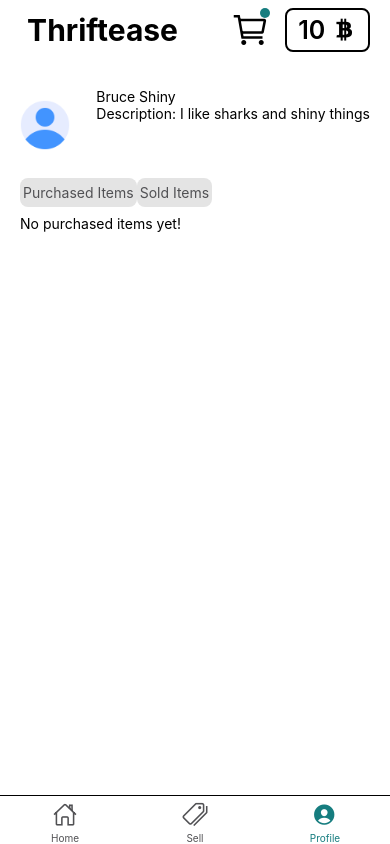
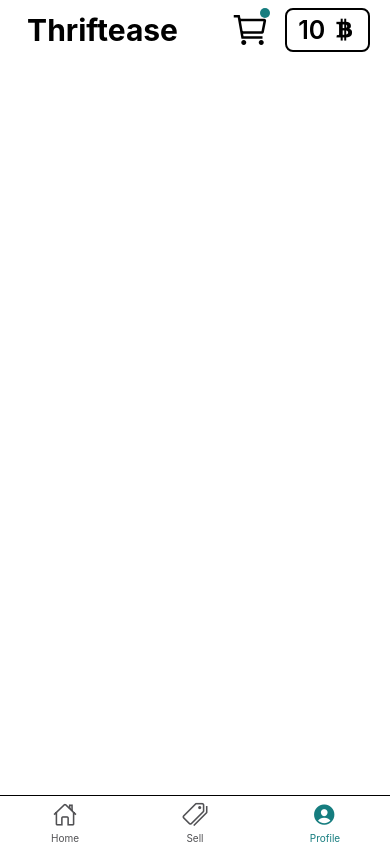
Before and after one commit to FrozenPigeon/Group-Five, a React Native app in the folder frontend/: screen /Profile in a window 390 px wide. Built offline with nearby package versions, Linux system fonts and the light colour scheme.

Commit message:
Reverting to previous commit

```diff
--- a/frontend/App.js
+++ b/frontend/App.js
@@ -10,8 +10,6 @@
 import SellScreen from "./screens/sell";
 import ItemViewScreen from "./screens/itemView";
 import CartScreen from "./screens/cart";
-import LoginScreen from "./screens/login";
-import RegisterScreen from "./screens/register";
 import Purchased from "./screens/purchased";
 import AsyncStorage from "@react-native-async-storage/async-storage";
 import { useEffect, useState } from "react";
@@ -60,7 +58,6 @@
 
     try {
       await AsyncStorage.setItem('@tokens', "10")
-      await AsyncStorage.setItem('@purchasecompleted', "false")
     } catch (error) {
       console.log(error);
 
@@ -159,10 +156,9 @@
         <RootStack.Screen name="Home" component={HomeScreen} />
         <RootStack.Screen name="ItemViewScreen" component={ItemViewScreen} options={{headerTitle: ""}}/>
         <RootStack.Screen name="CartScreen" component={CartScreen} />
-        <RootStack.Screen name="LoginScreen" component={LoginScreen} options={{headerTitle: "Login"}}/>
-        <RootStack.Screen name="RegisterScreen" component={RegisterScreen} options={{headerTitle: "Register"}}/>
-        <RootStack.Screen name="BottomNavigation" component={TabsNav} options={{ headerShown: false }}/>
         <RootStack.Screen name="Purchased" component={Purchased} options={{headerTitle: ""}}/>
+        <RootStack.Screen name="BottomNavigation" component={TabsNav} options={{ headerShown: false }} />
+
       </RootStack.Navigator>
 
     </NavigationContainer>
--- a/frontend/package.json
+++ b/frontend/package.json
@@ -9,23 +9,19 @@
     "web": "expo start --web"
   },
   "dependencies": {
-    "@expo/webpack-config": "^0.17.2",
     "@react-native-async-storage/async-storage": "^1.17.11",
     "@react-navigation/bottom-tabs": "^6.4.0",
     "@react-navigation/native": "^6.0.13",
     "@react-navigation/native-stack": "^6.9.1",
     "expo": "~47.0.3",
     "expo-status-bar": "~1.4.2",
-    "ios-simulator": "^1.0.18",
     "react": "18.1.0",
-    "react-dom": "18.1.0",
     "react-native": "0.70.5",
     "react-native-safe-area-context": "4.4.1",
     "react-native-screens": "~3.18.0",
     "undefined": "@expo/vector-icons/Ionicons",
     "expo-media-library": "~15.0.0",
-    "expo-camera": "~13.0.0",
-    "react-native-web": "~0.18.9"
+    "expo-camera": "~13.0.0"
   },
   "devDependencies": {
     "@babel/core": "^7.12.9"
--- a/frontend/screens/cart.js
+++ b/frontend/screens/cart.js
@@ -14,17 +14,6 @@
             setItemPurchased('false');
         } else setItemPurchased('true');
     };
-
-    const completePurchase = async () => {
-
-      try {
-        await AsyncStorage.setItem('@purchasecompleted', "true")
-        navigation.navigate('Purchased')
-      } catch (error) {
-        console.log(error);
-
-      }
-    }
 
     useEffect(() => {
         getItemPurchased();
@@ -61,9 +50,7 @@
             }
 
             {itemPurchased === 'true' &&
-                <TouchableOpacity style={styles.purchaseButton} onPress={
-
-                completePurchase}>
+                <TouchableOpacity style={styles.purchaseButton} onPress={ () => navigation.navigate('Purchased')}>
                     <Text style={{ color: "white", fontWeight: "bold", fontSize: "20px" }}>Complete Purchase</Text>
                 </TouchableOpacity>
             }
--- a/frontend/screens/home.js
+++ b/frontend/screens/home.js
@@ -57,6 +57,8 @@
       };
 
     return (
+        //<TopNavbar />
+        <>
         <View style={styles.main_container}>
             <View style={styles.searchbar}>
                 <Ionicons name="search-outline" color="#515154" style={{ fontSize: 20, paddingRight: 8 }} />
@@ -109,8 +111,7 @@
                     </TouchableOpacity>
                 ))}
             </ScrollView>
-            <TouchableOpacity onPress={() => navigation.navigate("LoginScreen")}><Text>Go to Login -- will remove later</Text></TouchableOpacity>
-        </View>
+        </View></>
     );
 
 }
--- a/frontend/screens/profile.js
+++ b/frontend/screens/profile.js
@@ -1,159 +1,13 @@
 import React, { useEffect, useState } from "react";
-import AsyncStorage from '@react-native-async-storage/async-storage'
-import { StyleSheet, ScrollView, View, TouchableOpacity, Text, Image } from "react-native";
-import Ionicons from 'react-native-vector-icons/Ionicons';
+import { Text, View } from "react-native";
+
 
 export default function ProfileScreen({ navigation }) {
 
-  const [flagPurchased, setFlagPurchased] = useState(0);
-  const [flagSold, setFlagSold] = useState(0);
-  const [filterParam, setFilterParam] = useState(["All"]);
-  const [itemPurchased, setItemPurchased]= useState(["false"]);
-  const [tokens, setTokens] = useState(["false"])
+    return (
+        <View>
 
-  const getTokens = async () => {
-    try {
-      const value = await AsyncStorage.getItem('@purchasecompleted')
-      console.log(value)
-      setTokens(value)
-    } catch (error) {
-      console.log(error);
-    }
-  }
-
-  useEffect(() => {
-    setInterval(() => {
-      getTokens();
-    }, 2000)
-  }
-  );
-
-  const selectPurchased = () => {
-    setFlagPurchased(flagPurchased === 0 ? 1 : 0);
-    setFlagSold(0)
-    if(flagPurchased === 0) {
-        setFilterParam("Purchased")
-    }
-  }
-
-  const selectSold = () => {
-      setFlagSold(flagSold === 0 ? 1 : 0);
-      setFlagPurchased(0)
-      if(flagSold === 0) {
-          setFilterParam("Sold")
-      }
-  }
-  return (
-      <View style={styles.main_container}>
-        <View style={styles.info_container}>
-          <Image source={require("../images/user.png")} style={styles.user} resizeMode="contain"/>
-          <View>
-            <Text>Bruce Shiny</Text>
-            <Text>Description: I like sharks and shiny things</Text>
-          </View>
         </View>
-        <View style={styles.button_container}>
-          <TouchableOpacity onPress={() => selectPurchased()} style={[styles.button, {backgroundColor: flagPurchased ? '#167D7F' : '#E4E4E4'}]}>
-            <Text style={[styles.buttontext, {color: flagPurchased ? '#FFFFFF' : '#515154'}]}>Purchased Items</Text>
-          </TouchableOpacity>
-          <TouchableOpacity onPress={() => selectSold()}   style={[styles.button, {backgroundColor: flagSold ? '#167D7F' : '#E4E4E4'}]}>
-              <Text style={[styles.buttontext, {color: flagSold ? '#FFFFFF' : '#515154'}]}>Sold Items</Text>
-          </TouchableOpacity>
-        </View>
-        <View style={{ flexGrow: 1, flexDirection: 'row', flexWrap: 'wrap', justifyContent: "space-between" }}>
-        {tokens === 'true' &&
-          <View style={styles.itemContainer}>
-            <View style={[styles.typeContainer, { backgroundColor: '#AF638E' }]}>
-                <Text style={{ color: '#FFFFFF', fontSize: 11 }}>Warehouse</Text>
-            </View>
-
-            <Image source={require("../images/green_hoodie.png")} resizeMode="contain" style={{ height: 120, width: 120, zIndex: 1}} />
-            <View style={styles.itemInfoContainer}>
-                <Text style={styles.itemText}>Green Hoodie</Text>
-                <View style={styles.itemTextContainer}>
-                    <Text style={styles.itemText}>5</Text>
-                    <Ionicons name="logo-bitcoin" style={styles.itemText} />
-                </View>
-            </View>
-        </View>}
-        {tokens === 'false' &&
-          <Text>No purchased items yet!</Text>
-        }
-        </View>
-      </View>
-  );
+    );
 
 }
-
-const styles = StyleSheet.create({
-  main_container: {
-    margin: 20,
-    display: "flex"
-  },
-  user: {
-    borderRadius: 8,
-    marginVertical: 12,
-    width: 50,
-    height: 50,
-  },
-  info_container: {
-    width: '100%',
-    display: "flex",
-    flexDirection: "row",
-    marginVertical: 8,
-    justifyContent: "space-between"
-  },
-  button: {
-    maxWidth: 130,
-    alignItems: 'center',
-    borderRadius: 8,
-    paddingHorizontal: 3,
-    paddingVertical: 6,
-  },
-  button_container: {
-    width: '100%',
-    display: "flex",
-    flexDirection: "row",
-    marginVertical: 8,
-    // justifyContent: "space-between"
-    alignContent: "center",
-    alignSelf: "center"
-  },
-  itemContainer: {
-    borderStyle:'solid',
-    borderColor:'#E4E4E4',
-    borderWidth:'1px',
-    flexBasis: '48%',
-    marginBottom: 12,
-    borderRadius: 8,
-    paddingHorizontal: 12,
-    paddingVertical: 4,
-    alignItems: 'center'
-  },
-  typeContainer: {
-      position:'absolute',
-      left: 84,
-      margin: 4,
-      paddingHorizontal: 8,
-      paddingVertical: 3,
-      borderRadius: 50,
-      zIndex: 2
-  },
-  itemInfoContainer: {
-      display: 'flex',
-      flexDirection: 'row',
-      justifyContent: 'space-between',
-      paddingTop: 8,
-      width: '100%'
-  },
-  itemTextContainer: {
-      display: 'flex',
-      flexDirection: 'row',
-      alignItems: 'center'
-  },
-  itemText: {
-      fontSize: 14,
-      color: '#515154',
-      fontWeight: '200'
-  }
-})
--- a/frontend/screens/sell.js
+++ b/frontend/screens/sell.js
@@ -49,7 +49,7 @@
         item_description: itemDescription
       }
 
-      await AsyncStorage.setItem('sold_item_details', JSON.stringify(data));
+      await AsyncStorage.setItem('sold_item_details', data);
       await AsyncStorage.setItem('sold_item_photo', itemPhoto);
     } catch {
 
```
Also changed, not shown: 1 other file (tests, documents, lock files or other folders).
